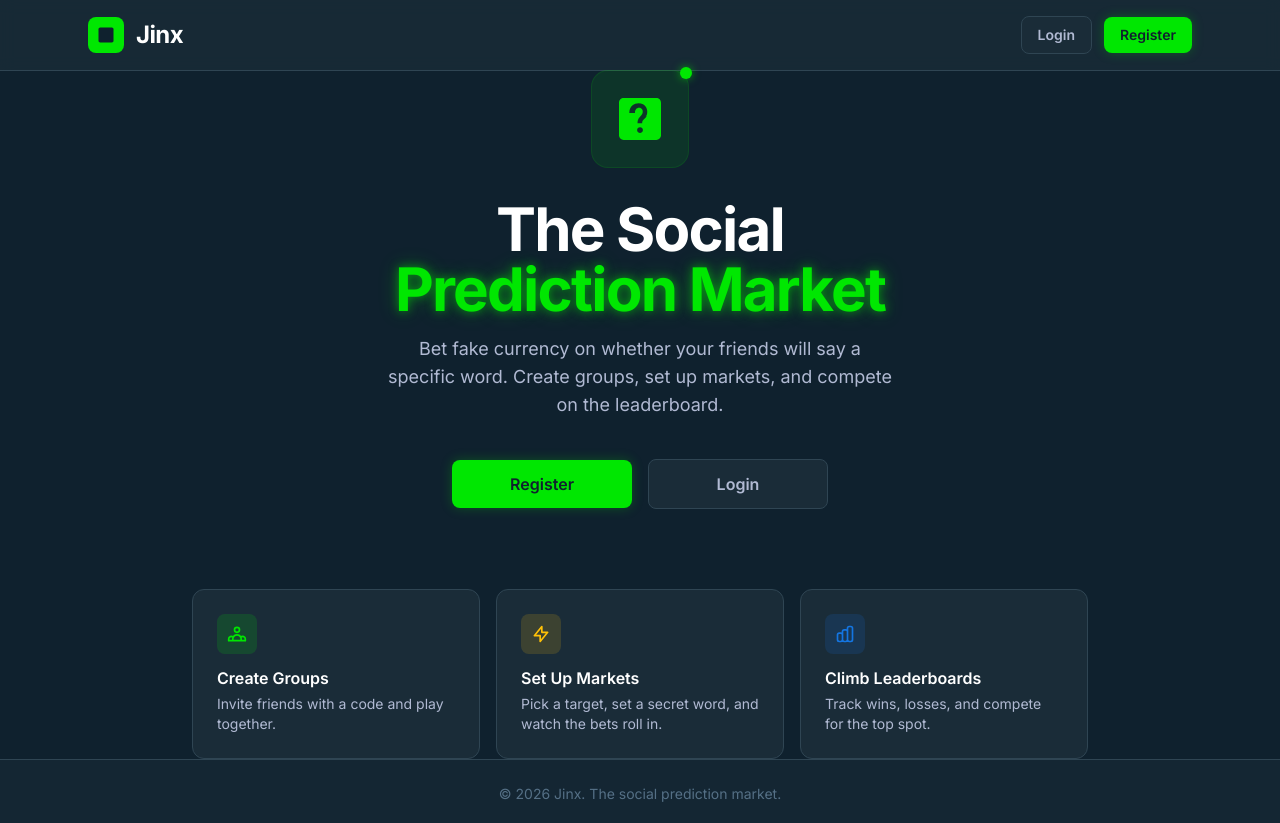
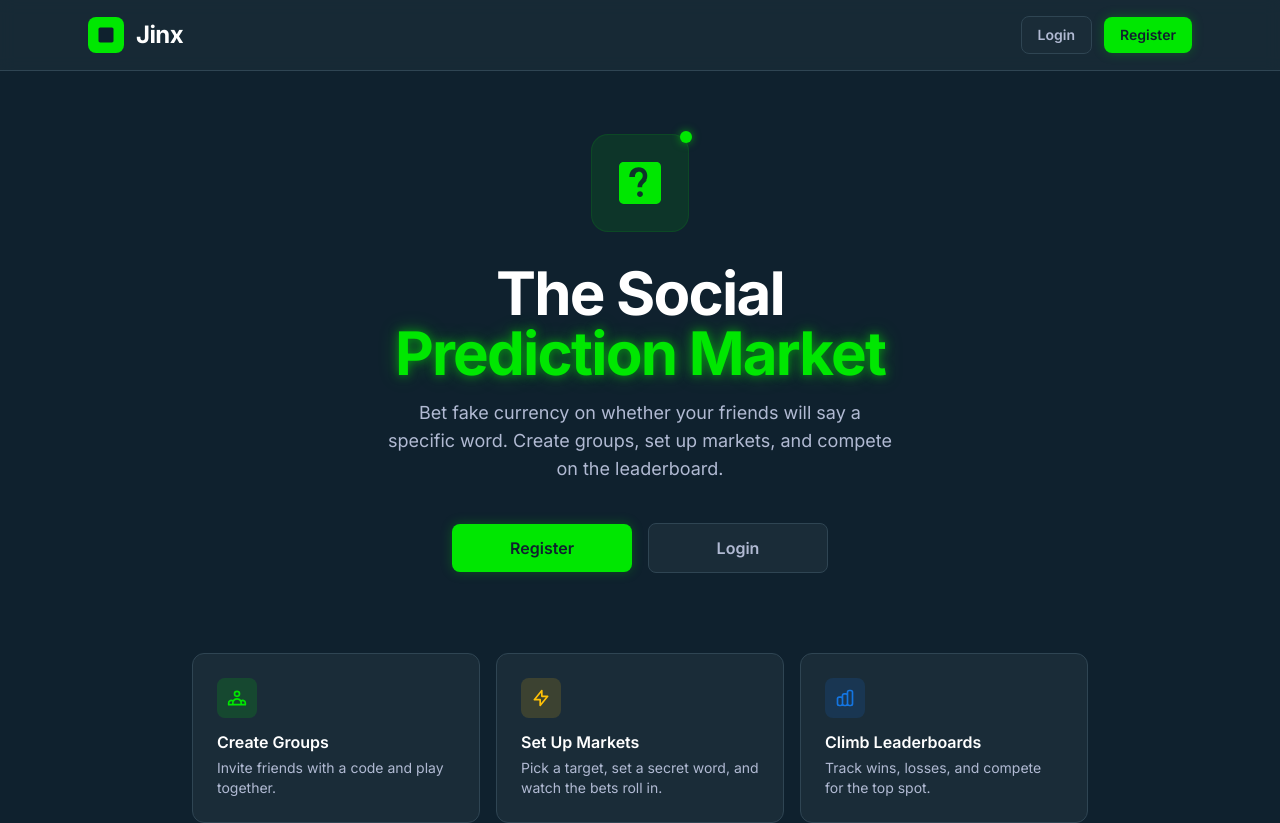
Before and after one commit to Mattgoods/jinx, a React (Vite) app: page / in a window 1280 px wide. Shown: the top 823 px of the page. Built offline with nearby package versions, Linux system fonts and the light colour scheme; no server answers.

Commit message:
Fix landing page spacing: hero icon and feature cards no longer touch nav/footer

```diff
--- a/src/pages/LandingPage.tsx
+++ b/src/pages/LandingPage.tsx
@@ -30,7 +30,7 @@ export function LandingPage() {
       </header>
 
       {/* Hero */}
-      <main className="flex flex-1 items-center justify-center px-6">
+      <main className="flex flex-1 items-center justify-center px-6 py-16">
         <div className="mx-auto max-w-4xl text-center">
           {/* Decorative elements */}
           <div className="mb-8 flex justify-center">
@@ -63,7 +63,7 @@ export function LandingPage() {
           </div>
 
           {/* Feature cards */}
-          <div className="mt-20 grid grid-cols-1 gap-4 sm:grid-cols-3">
+          <div className="mt-20 mb-8 grid grid-cols-1 gap-4 sm:grid-cols-3">
             <div className="rounded-xl border border-border bg-bg-surface p-6 text-left">
               <div className="mb-3 flex h-10 w-10 items-center justify-center rounded-lg bg-accent-green/15">
                 <svg className="h-5 w-5 text-accent-green" fill="none" viewBox="0 0 24 24" stroke="currentColor" strokeWidth={2}>
```
